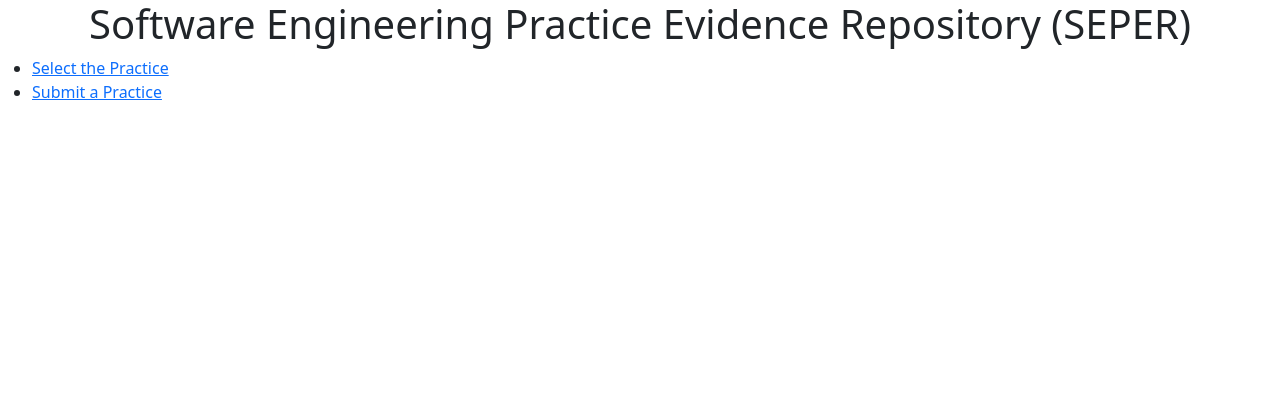
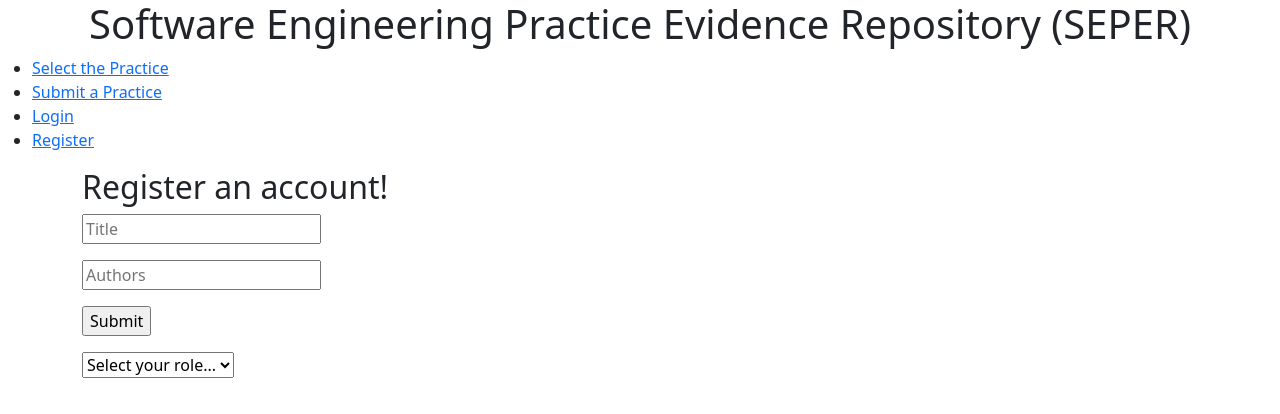
Before and after one commit to CharlieJC/seper, a React (Create React App) app in the folder frontend/: page /register in a window 1280 px wide. Shown: the top 414 px of the page. Built offline with nearby package versions, Linux system fonts and the light colour scheme.

Commit message:
Authentication pages frontend

```diff
--- a/frontend/src/App.js
+++ b/frontend/src/App.js
@@ -7,6 +7,10 @@ import {
 
 import SEPractice from "./pages/SE-Practice"
 import submissionPage from "./pages/submit"
+import loginPage from "./pages/login"
+import registerPage from "./pages/register"
+
+
 
 const App = () =>  {
     return (
@@ -16,11 +20,17 @@ const App = () =>  {
             <ul className="header">
                 <li><NavLink to = "/SEPractice">Select the Practice</NavLink></li>
                 <li><NavLink to = "/submit">Submit a Practice</NavLink></li>
+                <li><NavLink to = "/login">Login</NavLink></li>
+                <li><NavLink to = "/register">Register</NavLink></li>
+
+
 
             </ul>
           <div className="content">
             <Route  path="/SEPractice" component={SEPractice}/>
             <Route  path="/submit" component={submissionPage}/>
+            <Route  path="/login" component={loginPage}/>
+            <Route  path="/register" component={registerPage}/>
           </div>
         </div>
         </Router>
--- /dev/null
+++ b/frontend/src/components/loginForm.js
@@ -0,0 +1,39 @@
+import { useForm } from 'react-hook-form';
+import React, { useState } from 'react';
+
+const LoginForm = () => {
+  const { register, handleSubmit } = useForm();
+  const [state, setState] = useState({
+    username: '',
+    password: '',
+  });
+
+  const onSubmit = () => {
+
+  };
+
+  const onChange = (value, key) => {
+    setState({
+      ...state,
+      [key]: value,
+    })
+    console.log(state)
+  };
+
+  return (
+    <div>
+      <form onSubmit={handleSubmit(onSubmit)}>
+        <p>
+          <input {...register('Username')} placeholder="Title" type="text" value={state.Title} onChange={e => onChange(e.target.value, 'Title')} />
+        </p>
+        <p>
+          <input {...register('Password')} placeholder="Authors" type="text" value={state.Authors} onChange={e => onChange(e.target.value, 'Authors')} />
+        </p>
+        <p>
+          <input type="submit" />
+        </p>
+      </form>
+    </div>
+  );
+};
+export default LoginForm;
--- /dev/null
+++ b/frontend/src/components/registerForm.js
@@ -0,0 +1,52 @@
+import { useForm } from 'react-hook-form';
+import React, { useState } from 'react';
+
+const RegisterForm = () => {
+  const { register, handleSubmit } = useForm();
+  const [state, setState] = useState({
+    username: '',
+    password: '',
+  });
+
+  const onSubmit = () => {
+
+  };
+
+  const onChange = (value, key) => {
+    setState({
+      ...state,
+      [key]: value,
+    })
+    console.log(state)
+  };
+
+  return (
+    <div>
+      <form onSubmit={handleSubmit(onSubmit)}>
+        <p>
+          <input {...register('Username')} placeholder="Title" type="text" value={state.Title} onChange={e => onChange(e.target.value, 'Title')} />
+        </p>
+        <p>
+          <input {...register('Password')} placeholder="Authors" type="text" value={state.Authors} onChange={e => onChange(e.target.value, 'Authors')} />
+        </p>
+        <p>
+          <input type="submit" />
+        </p>
+
+        <p>
+          <select {...register('Role')}>
+            <option value="">Select your role...</option>
+            <option value="Visitor">Visitor</option>
+            <option value="Moderator">Moderator</option>
+            <option value="Analyst">Moderator</option>
+            <option value="Administator">Administator</option>
+          </select>
+        </p>
+      </form>
+
+
+
+    </div>
+  );
+};
+export default RegisterForm;
--- /dev/null
+++ b/frontend/src/pages/login.js
@@ -0,0 +1,16 @@
+import React, { Component } from 'react';
+import LoginForm from '../components/loginForm';
+
+class loginPage extends Component {
+
+    render() {
+      return (
+        <div className="container">
+          <h2>Login to your account!</h2>
+          <LoginForm/>
+        </div>
+      );
+  }
+  }
+
+export default loginPage;
--- /dev/null
+++ b/frontend/src/pages/register.js
@@ -0,0 +1,16 @@
+import React, { Component } from 'react';
+import RegisterForm from '../components/registerForm';
+
+class registerPage extends Component {
+
+    render() {
+      return (
+        <div className="container">
+          <h2>Register an account!</h2>
+          <RegisterForm/>
+        </div>
+      );
+  }
+  }
+
+export default registerPage;
```
Also changed, not shown: 1 other file (tests, documents, lock files or other folders).
